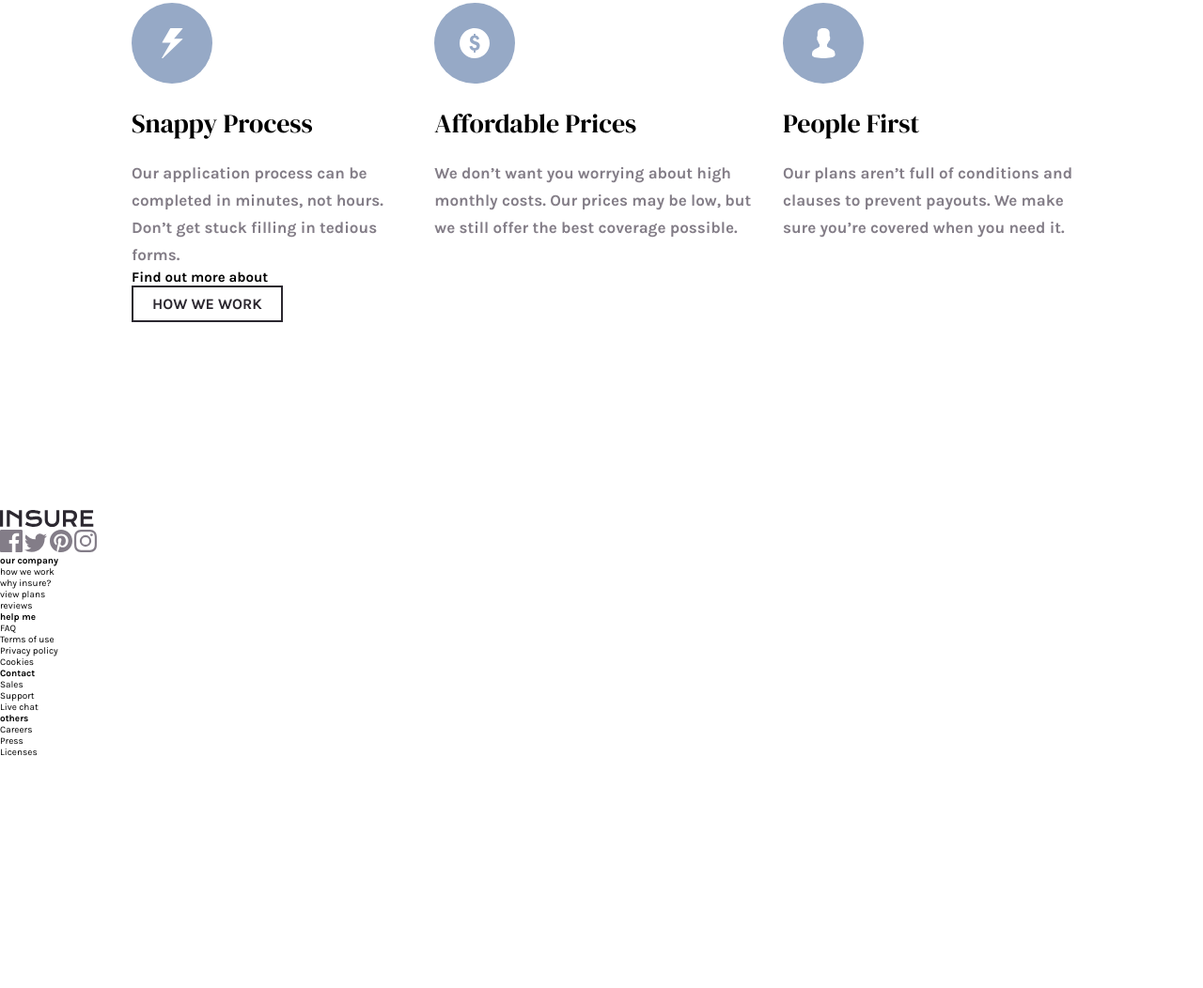
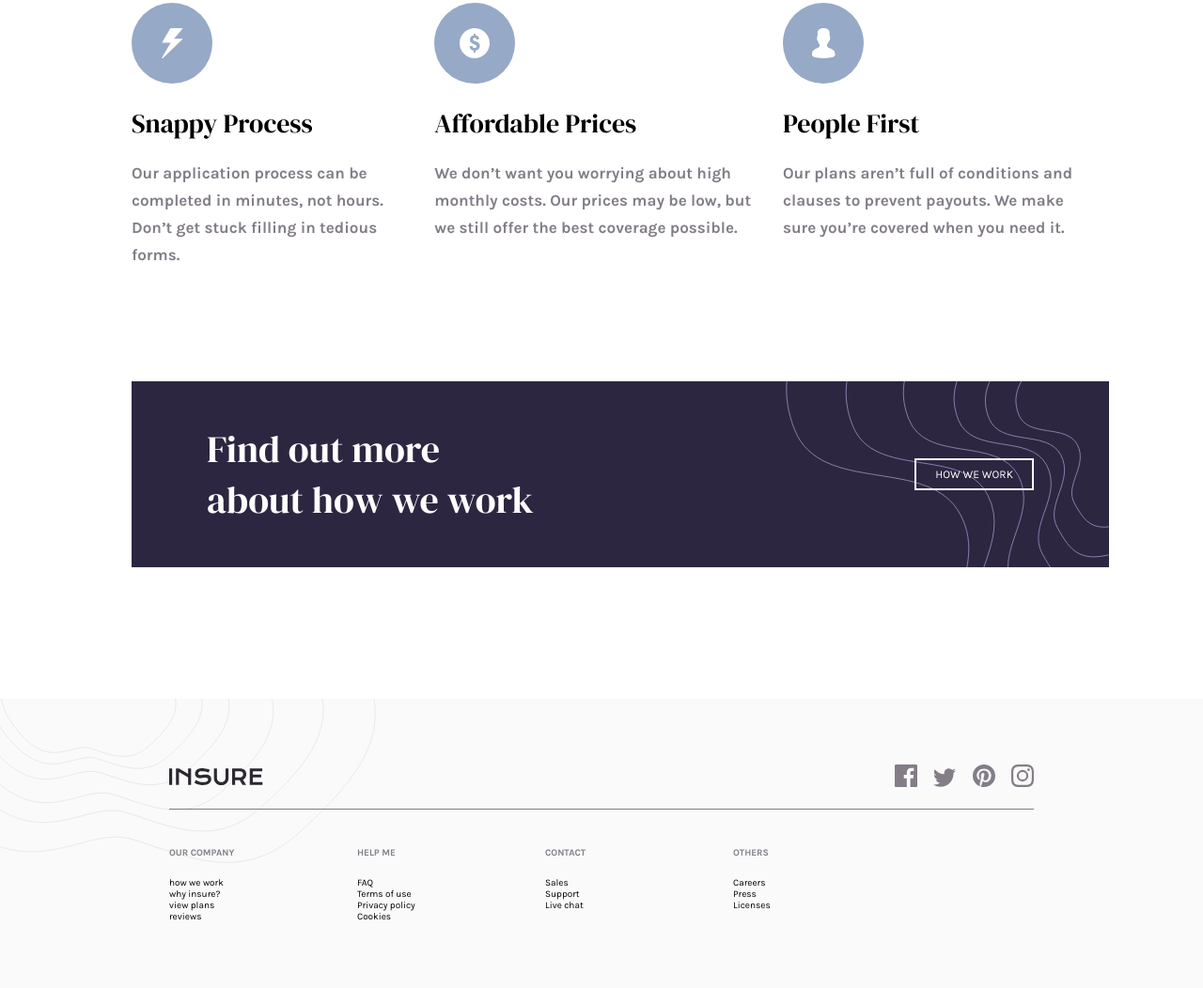
Before and after one commit to SwastikSonkusare/Insure-Landing-page, a website: page index.html in a window 1280 px wide. Shown: the part 982-2034 px from the top of the page at 94% size. Before the commit the page ends 1789 px from the top, so only its background shows below. Drawn offline with Linux system fonts and the light colour scheme.

Commit message:
added: mai

```diff
--- a/index.html
+++ b/index.html
@@ -123,10 +123,10 @@
 
         <div class="how-we-work">
           <h2 class="how-we-work__heading">
-            Find out more about
+            Find out more <br /> about how we work
           </h2>
 
-          <button class="navbar__button">How we work</button>
+          <button class="hero__button">How we work</button>
 
         </div>
       </main>
--- a/sass/_content.scss
+++ b/sass/_content.scss
@@ -148,7 +148,7 @@ body {
 }
 
 .main {
-    padding: 25rem 10rem 20rem 14rem;
+    padding: 25rem 10rem 14rem 14rem;
 
     &__box {
         padding-top: 4rem;
@@ -193,8 +193,80 @@ body {
             color:  hsl(273, 4%, 51%);
         }
     }
+}
+
+.how-we-work {
+    margin-top: 12rem;
+    display: flex;
+    justify-content: space-between;
+    align-items: center;
+    padding: 4.5rem 8rem;
+    background-color: hsl(256, 26%, 20%);
+    background-image: url(../images/bg-pattern-how-we-work-desktop.svg);
+    background-position: right;
+    background-size: contain;
+    background-repeat: no-repeat;
 
 
+    &__heading {
+        color: #fff;
+        font-family: 'DM Serif Display', serif;
+        font-weight: 400;
+        font-size: 4rem;
+    }
+}
+
+.footer {
+    padding: 7rem 18rem;
+    background-color: hsl(0, 0%, 98%);
+    background-image: url(../images/bg-pattern-footer-desktop.svg);
+    background-position: left top;
+    background-repeat: no-repeat;
+    background-size: 40rem;
+
+
+    &__top-section {
+        padding-bottom: 2rem;
+        display: flex;
+        justify-content: space-between;
+        align-items: center;
+        border-bottom: 1px solid hsl(273, 4%, 51%);
+
+    }
+
+    &__icons {
+        &:not(:last-of-type) {
+            margin-right: 1.5rem;
+        }
+    }
+
+    &__bottom-section {
+        padding-top: 4rem;
+        display: grid;
+        grid-template-columns: repeat(auto-fit, minmax(15rem, 20rem));
+
+        &-container {
+
+        }
+    }
+
+    &__header {
+        text-transform: uppercase;
+        color:  hsl(273, 4%, 51%);
+        font-family: "karla", sans-serif;
+        font-weight: 700;
+        margin-bottom: 2rem;
+
+    }
+
+    &__items {
+        list-style: none;
+    }
+
+    &__item {
+
+        text-decoration: none;
+    }
 }
 
 
```
Also changed, not shown: css/style.css.
